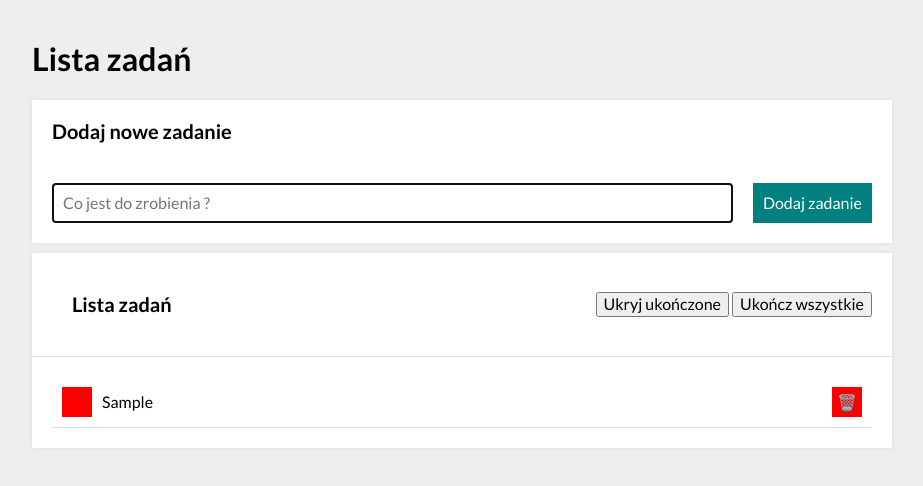
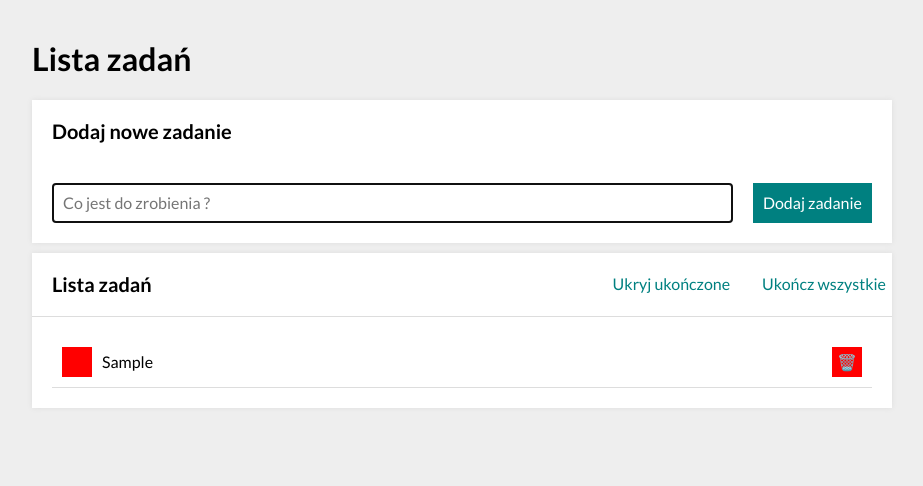
Before and after one commit to pawelnowak-code/todo-list, a plain HTML site: page index.html in a window 1280 px wide. Both pictures are taken after typing "Sample" into the empty fields and a click on the button "Dodaj zadanie". Shown: the whole page, without its empty margins (178-1101 px from the left). Drawn offline with nearby package versions, Linux system fonts and the light colour scheme.

Commit message:
add css for buttons

```diff
--- a/css/buttons.css
+++ b/css/buttons.css
@@ -0,0 +1,16 @@
+.buttons {
+display: flex;
+flex-wrap: wrap;
+}
+
+.buttons__button {
+background: transparent;
+color: teal;
+border: none;
+margin: 0 0 0 20px;
+transition: color 0.3s;
+}
+
+.buttons__button:disabled {
+    color: #ccc;
+}
--- a/css/section.css
+++ b/css/section.css
@@ -6,7 +6,6 @@
 
 .section__header {
     border-bottom: 1px solid #ddd;
-    padding: 20px;
     display: grid;
     grid-template-columns: auto auto;
     grid-gap: 20px;
```
